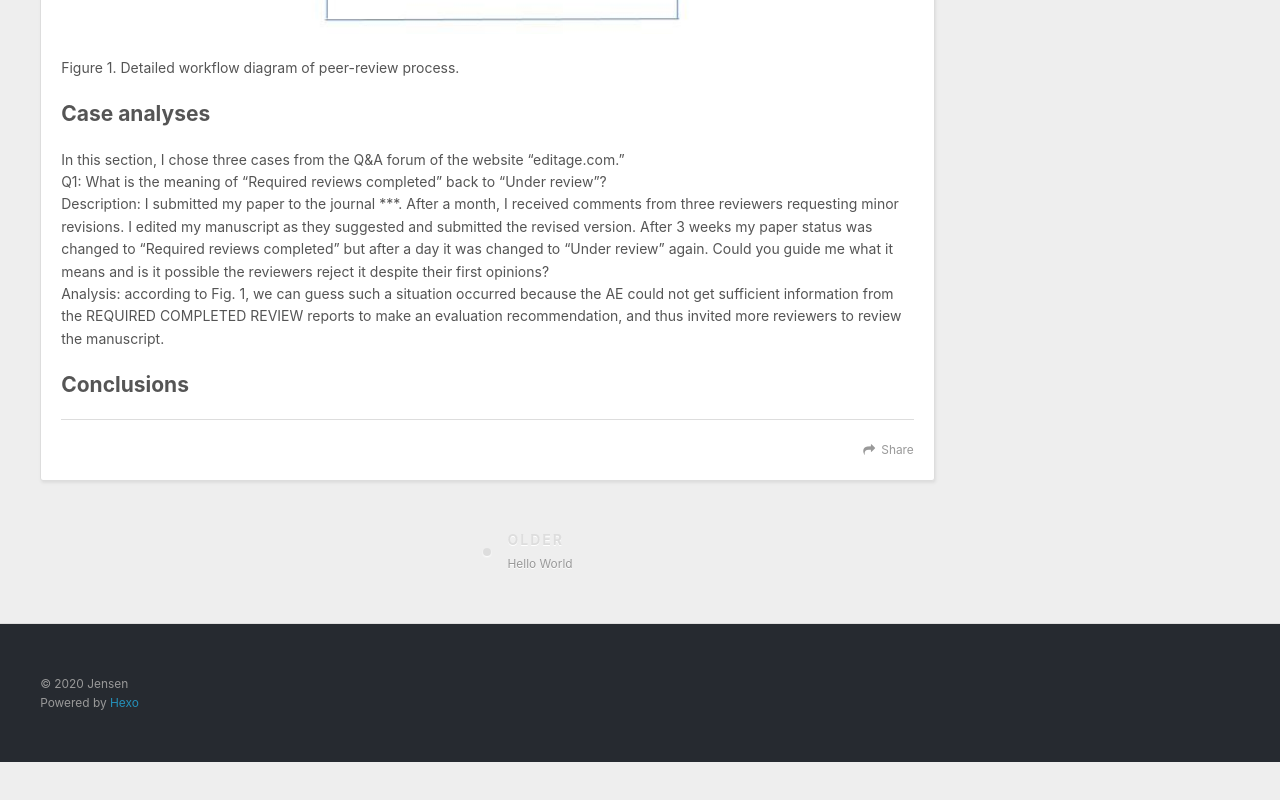
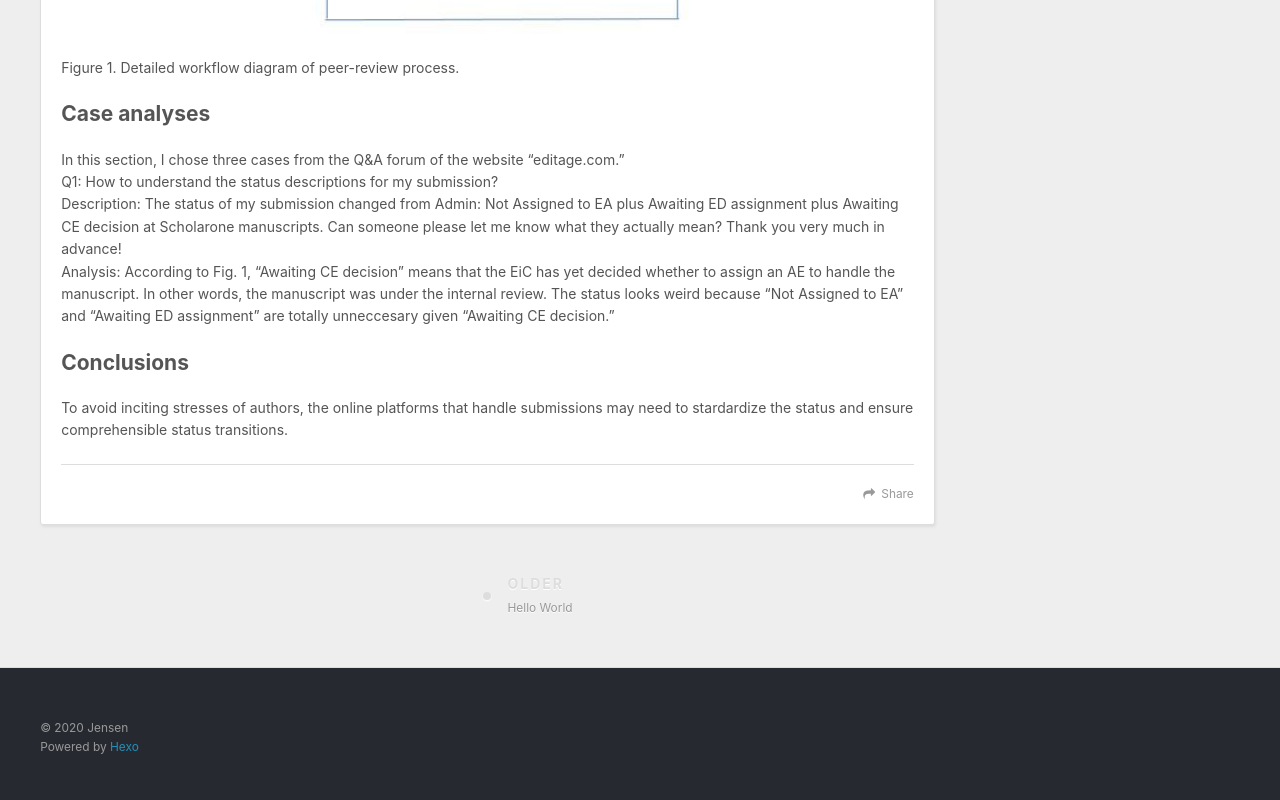
Before and after one commit to mlvssc/mlvssc.github.io, a plain HTML site: page 2020/07/07/What-happens-to-your-submitted-manuscript/index.html in a window 1280 px wide. Shown: the part 2249-3049 px from the top of the page. Before the commit the page ends 3011 px from the top, so only its background shows below. Drawn offline with nearby package versions, Linux system fonts and the light colour scheme.

Commit message:
Site updated: 2020-07-08 00:40:25

```diff
--- a/2020/07/07/What-happens-to-your-submitted-manuscript/index.html
+++ b/2020/07/07/What-happens-to-your-submitted-manuscript/index.html
@@ -16,7 +16,7 @@
 <meta property="og:locale" content="en_US">
 <meta property="og:image" content="http://mlvssc.github.io/2020/07/07/What-happens-to-your-submitted-manuscript/prw.jpg">
 <meta property="article:published_time" content="2020-07-07T10:11:47.000Z">
-<meta property="article:modified_time" content="2020-07-07T15:24:36.386Z">
+<meta property="article:modified_time" content="2020-07-07T15:40:19.784Z">
 <meta property="article:author" content="Jensen">
 <meta name="twitter:card" content="summary">
 <meta name="twitter:image" content="http://mlvssc.github.io/2020/07/07/What-happens-to-your-submitted-manuscript/prw.jpg">
@@ -99,8 +99,9 @@
 <h2 id="Peer-review-process"><a href="#Peer-review-process" class="headerlink" title="Peer-review process"></a>Peer-review process</h2><p>In academia, scholarly peer review is used to evaluate an academic paper’s suitability for publication. The process usually involves one to four reviewers according to several factors such as the type of the manuscript (letter or full length paper, etc). Sometimes more reviewers will be invited when the AEs cannot make recommendations based on the review reports provided by the current reviewers.</p>
 <h3 id="Status"><a href="#Status" class="headerlink" title="Status"></a>Status</h3><p>During the peer-review process, your submission will go through several status that indicates what is happening to the manuscript. Comprehending the meanings of status is crucial to track your submission. However, the terminologies varies among journals, preventing me from enumerating the status. Instead, I will give a general workflow diagram to help your understand the peer-review process.</p>
 <h3 id="General-workflow"><a href="#General-workflow" class="headerlink" title="General workflow"></a>General workflow</h3><p><img src="/2020/07/07/What-happens-to-your-submitted-manuscript/prw.jpg" alt><br>Figure 1. Detailed workflow diagram of peer-review process.</p>
-<h2 id="Case-analyses"><a href="#Case-analyses" class="headerlink" title="Case analyses"></a>Case analyses</h2><p>In this section, I chose three cases from the Q&amp;A forum of the website “editage.com.”<br>Q1: What is the meaning of “Required reviews completed” back to “Under review”?<br>Description: I submitted my paper to the journal ***. After a month, I received comments from three reviewers requesting minor revisions. I edited my manuscript as they suggested and submitted the revised version. After 3 weeks my paper status was changed to “Required reviews completed” but after a day it was changed to “Under review” again. Could you guide me what it means and is it possible the reviewers reject it despite their first opinions?<br>Analysis: according to Fig. 1, we can guess such a situation occurred because the AE could not get sufficient information from the REQUIRED COMPLETED REVIEW reports to make an evaluation recommendation, and thus invited more reviewers to review the manuscript.</p>
-<h2 id="Conclusions"><a href="#Conclusions" class="headerlink" title="Conclusions"></a>Conclusions</h2>
+<h2 id="Case-analyses"><a href="#Case-analyses" class="headerlink" title="Case analyses"></a>Case analyses</h2><p>In this section, I chose three cases from the Q&amp;A forum of the website “editage.com.”<br>Q1: How to understand the status descriptions for my submission?<br>Description: The status of my submission changed from Admin: Not Assigned to EA plus Awaiting ED assignment plus Awaiting CE decision at Scholarone manuscripts. Can someone please let me know what they actually mean? Thank you very much in advance!<br>Analysis: According to Fig. 1, “Awaiting CE decision” means that the EiC has yet decided whether to assign an AE to handle the manuscript. In other words, the manuscript was under the internal review. The status looks weird because “Not Assigned to EA” and “Awaiting ED assignment” are totally unneccesary given “Awaiting CE decision.”</p>
+<h2 id="Conclusions"><a href="#Conclusions" class="headerlink" title="Conclusions"></a>Conclusions</h2><p>To avoid inciting stresses of authors, the online platforms that handle submissions may need to stardardize the status and ensure comprehensible status transitions.</p>
+
 
     </div>
     <footer class="article-footer">
```
Also changed, not shown: index.html (+3 -2 lines).
